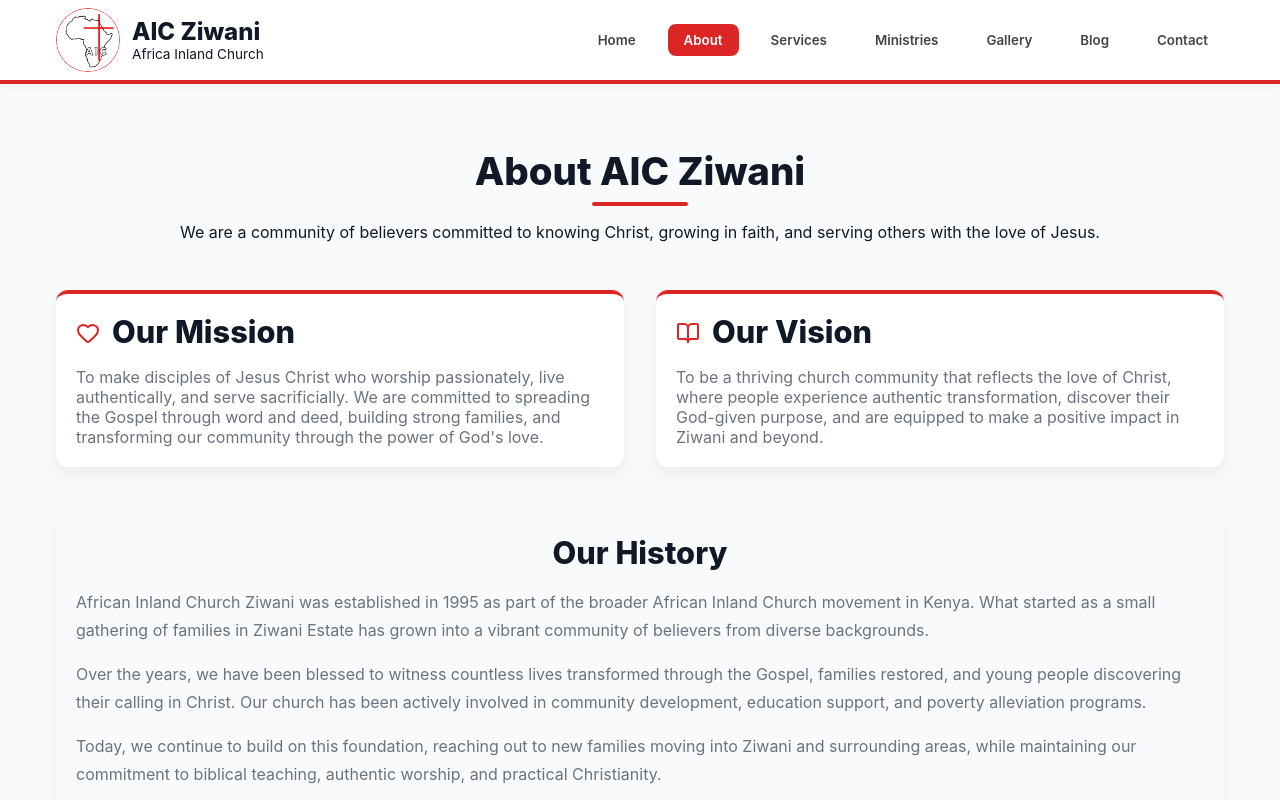
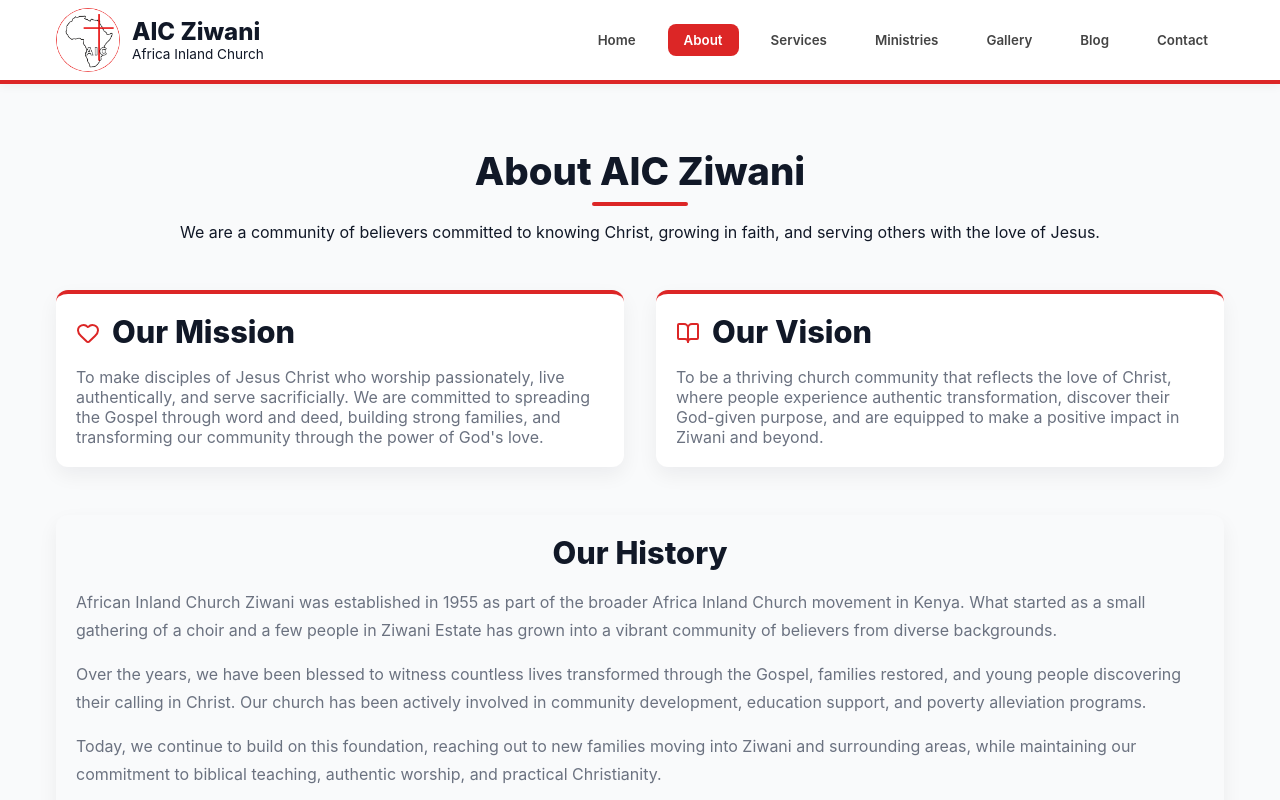
Before and after one commit to muilipato/aic-ziwani, a React (Create React App) app: page / in a window 1280 px wide. Both pictures are taken after a click on the button "About". Shown: the top 800 px of the page. Built offline with nearby package versions, Linux system fonts and the light colour scheme.

Commit message:
Update history

```diff
--- a/src/pages/AboutPage/AboutPage.js
+++ b/src/pages/AboutPage/AboutPage.js
@@ -29,7 +29,7 @@
         <div className="history card pad">
           <h2 className="center">Our History</h2>
           <div className="prose">
-            <p>African Inland Church Ziwani was established in 1995 as part of the broader African Inland Church movement in Kenya. What started as a small gathering of families in Ziwani Estate has grown into a vibrant community of believers from diverse backgrounds.</p>
+            <p>African Inland Church Ziwani was established in 1955 as part of the broader Africa Inland Church movement in Kenya. What started as a small gathering of a choir and a few people in Ziwani Estate has grown into a vibrant community of believers from diverse backgrounds.</p>
             <p>Over the years, we have been blessed to witness countless lives transformed through the Gospel, families restored, and young people discovering their calling in Christ. Our church has been actively involved in community development, education support, and poverty alleviation programs.</p>
             <p>Today, we continue to build on this foundation, reaching out to new families moving into Ziwani and surrounding areas, while maintaining our commitment to biblical teaching, authentic worship, and practical Christianity.</p>
           </div>
```
